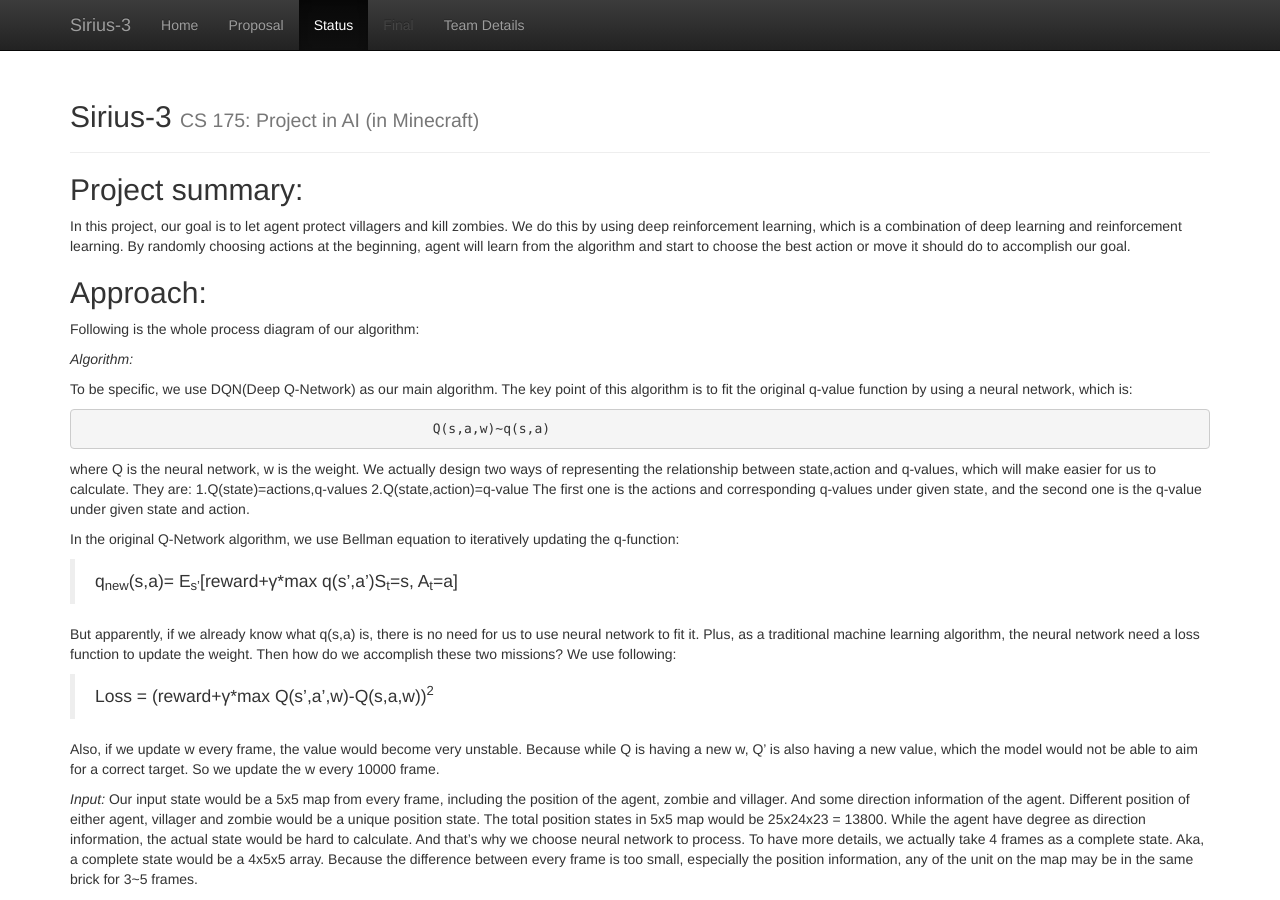
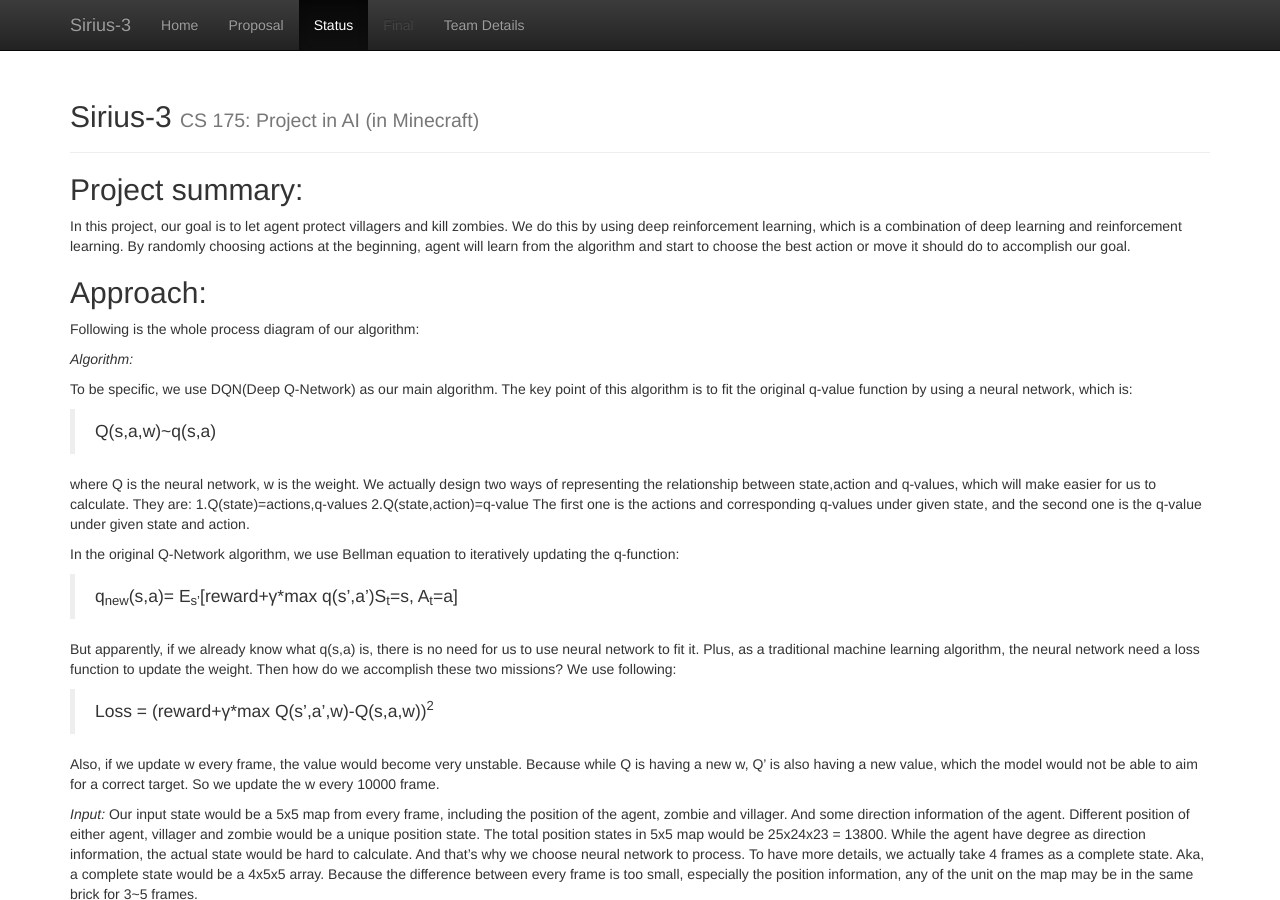
Before and after one commit to jiacheh4/Sirius-3, a Jekyll site: the page built from docs/status.md, in a window 1280 px wide and 900 px high. Built offline with Jekyll 4.4.1, drawn with Linux system fonts in a browser that asks for light colours.

```diff
--- a/docs/status.md
+++ b/docs/status.md
@@ -19,7 +19,7 @@ _Algorithm:_
 To be specific, we use DQN(Deep Q-Network) as our main algorithm.
 The key point of this algorithm is to fit the original q-value function by using a neural network, which is:
 
-                                                 Q(s,a,w)~q(s,a)
+> Q(s,a,w)~q(s,a)
 
 where Q is the neural network, w is the weight.
 We actually design two ways of representing the relationship between state,action and q-values, which will make easier for us to calculate. They are:
```
